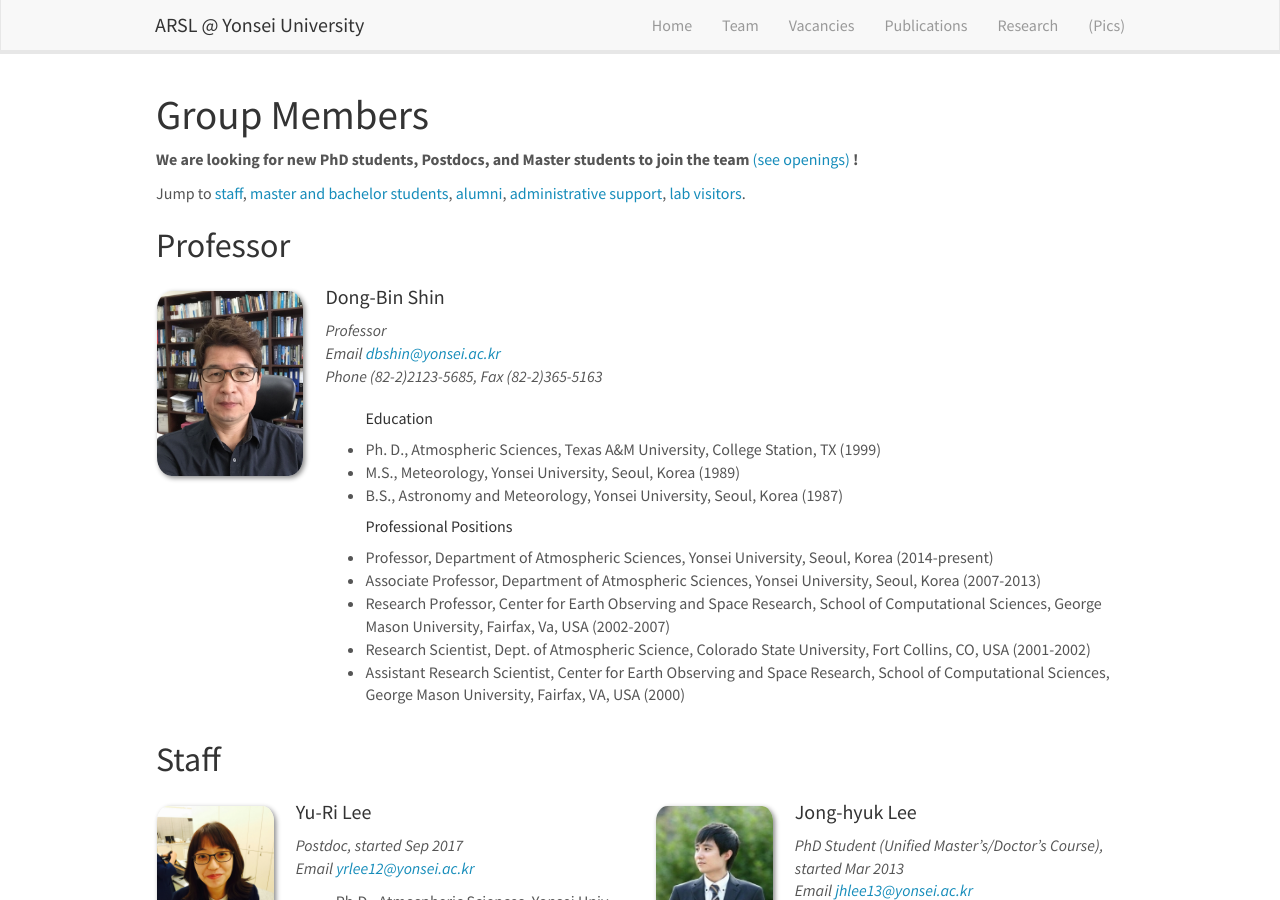
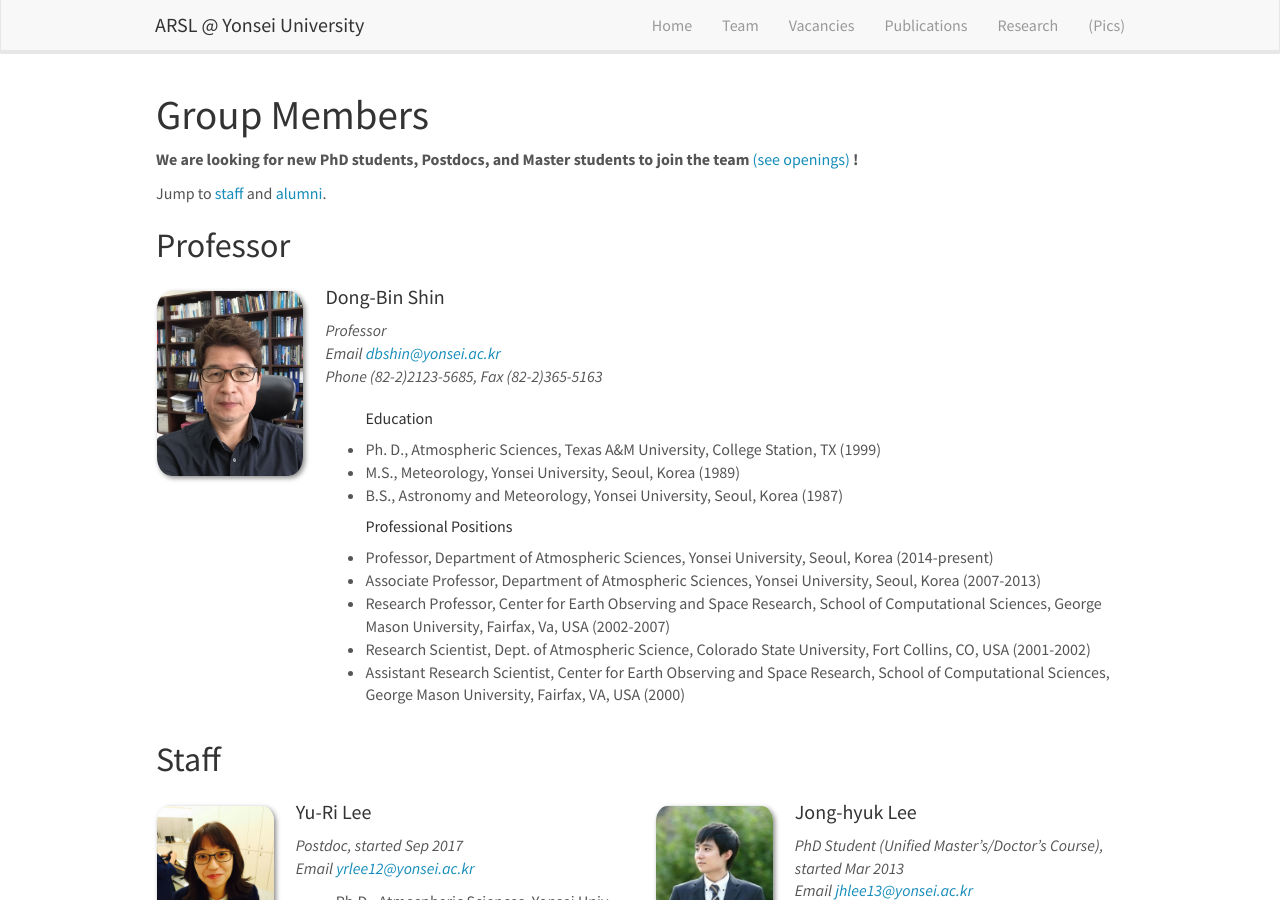
Before and after one commit to roo2003/roo2003.github.io, a Jekyll site: the page built from _pages/team.md, in a window 1280 px wide and 900 px high. Built offline with Jekyll 4.4.1, drawn with Linux system fonts in a browser that asks for light colours; nearby versions of some CDN libraries.

Commit message:
Initial commit of Jekyll blog

```diff
--- a/_pages/team.md
+++ b/_pages/team.md
@@ -11,7 +11,7 @@ permalink: /team/
  **We are  looking for new PhD students, Postdocs, and Master students to join the team** [(see openings)]({{ site.url }}{{ site.baseurl }}/vacancies) **!**
 
 
-Jump to [staff](#staff), [master and bachelor students](#master-and-bachelor-students), [alumni](#alumni), [administrative support](#administrative-support), [lab visitors](#lab-visitors).
+Jump to [staff](#staff) and [alumni](#alumni).
 
 ## Professor
 {% assign number_printed = 0 %}
```
